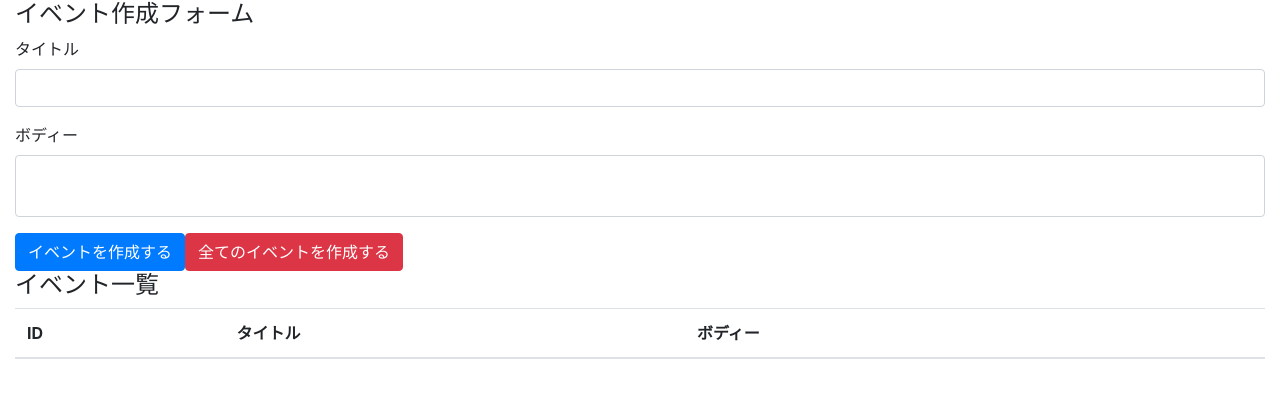
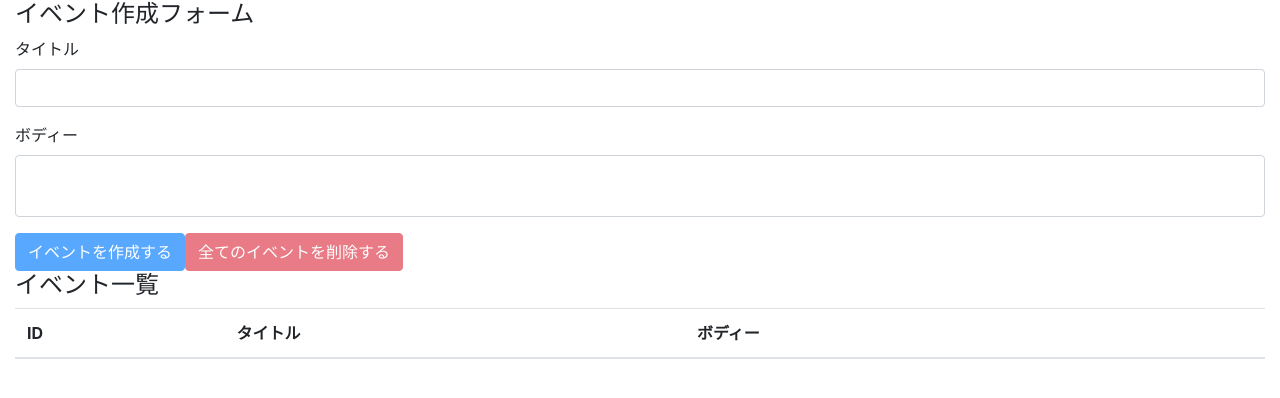
Before and after one commit to keitomasaki/react-hooks-101, a React (Create React App) app in the folder react-hooks-101/: page / in a window 1280 px wide. Shown: the top 398 px of the page. Built offline with nearby package versions, Linux system fonts and the light colour scheme.

Commit message:
implement all events deltion feature

```diff
--- a/react-hooks-101/src/components/App.js
+++ b/react-hooks-101/src/components/App.js
@@ -19,7 +19,15 @@
     setbody("");
   };
 
-  console.log(state);
+  const deleteAllEvents = (e) => {
+    e.preventDefault();
+    const result = window.confirm("全てのイベントを元に戻しても良いですか？");
+    if (result) dispatch({ type: "DELETE_ALL_EVENTS" });
+  };
+
+  const unCreatable = title === "" || body === "";
+
+  console.log(state.length);
 
   return (
     <div className="container-fluid">
@@ -44,10 +52,20 @@
             onChange={(e) => setbody(e.target.value)}
           />
         </div>
-        <button className="btn btn-primary" onClick={addEvent}>
+        <button
+          className="btn btn-primary"
+          onClick={addEvent}
+          disabled={unCreatable}
+        >
           イベントを作成する
         </button>
-        <button className="btn btn-danger">全てのイベントを作成する</button>
+        <button
+          className="btn btn-danger"
+          onClick={deleteAllEvents}
+          disabled={state.length === 0}
+        >
+          全てのイベントを削除する
+        </button>
       </form>
       <h4>イベント一覧</h4>
       <table className="table table-hover">
--- a/react-hooks-101/src/components/Event.js
+++ b/react-hooks-101/src/components/Event.js
@@ -3,7 +3,10 @@
 const Event = ({ dispatch, event }) => {
   const id = event.id;
   const handleClickDleteButton = () => {
-    dispatch({ type: "DELETE_EVENT", id });
+    const result = window.confirm(
+      `イベント(id=${id})を本当に削除しても良いですか？`
+    );
+    if (result) dispatch({ type: "DELETE_EVENT", id });
   };
   return (
     <tr>
```
